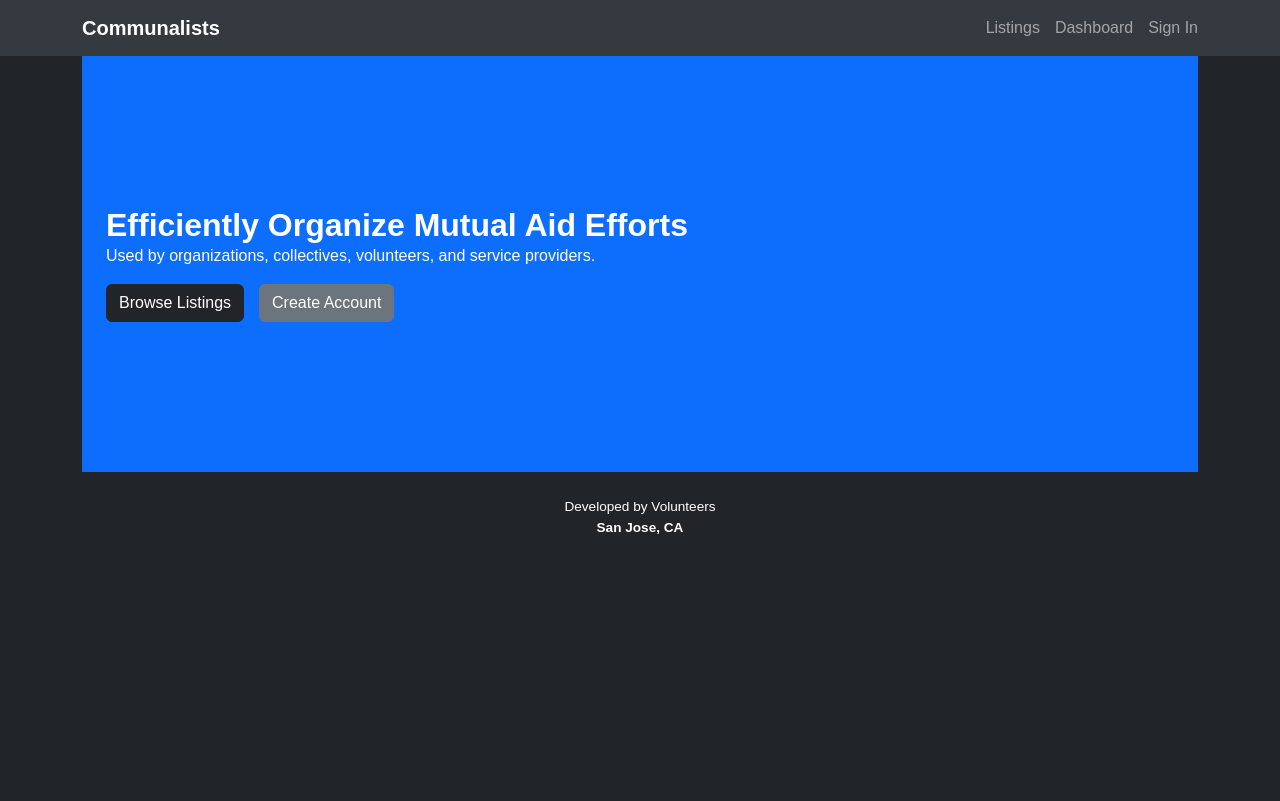
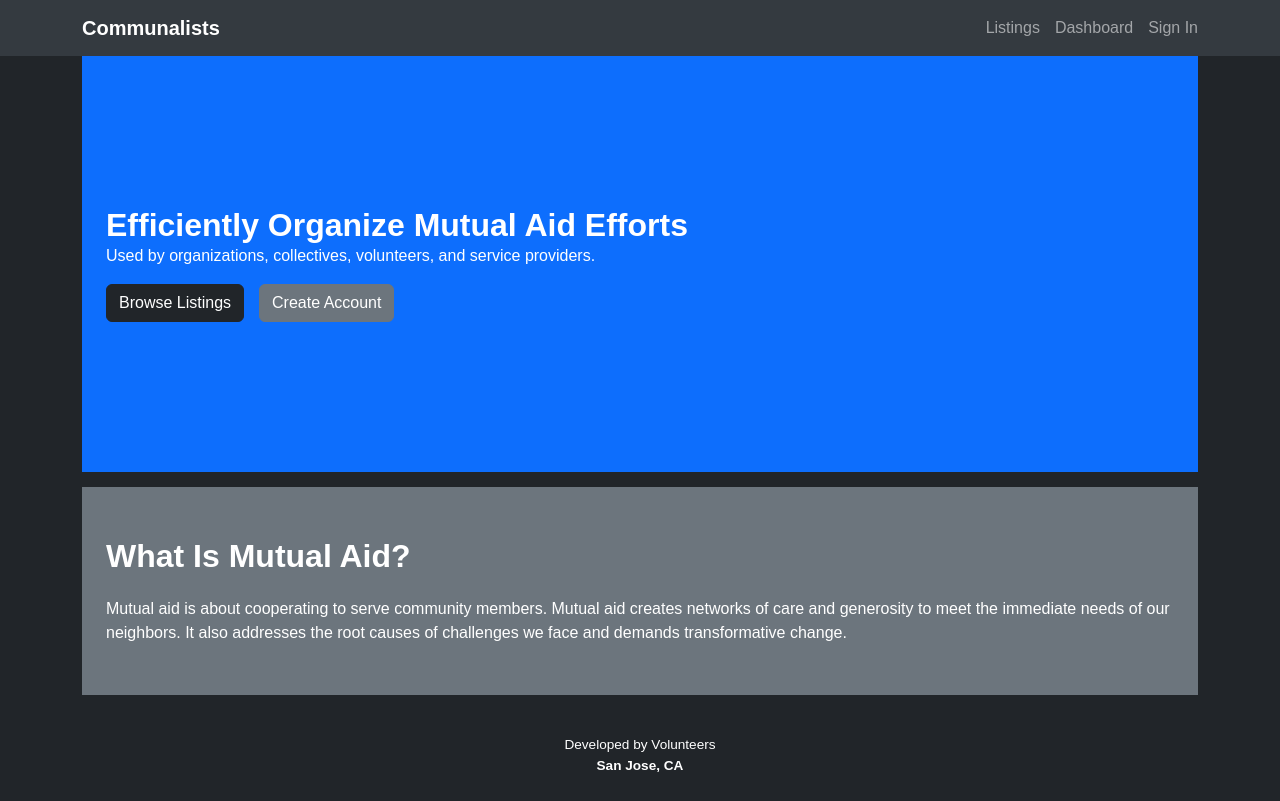
Before and after one commit to jadeallencook/communalists, a React app: page /dashboard/profile in a window 1280 px wide. Built offline with nearby package versions, Linux system fonts and the light colour scheme.

Commit message:
Added a about section to the home

```diff
--- /dev/null
+++ b/src/components/organisms/About/index.tsx
@@ -0,0 +1,27 @@
+import { Container, Row, Col, Button } from 'react-bootstrap';
+import styled, { StyledComponent } from 'styled-components';
+import style from './style';
+
+const About: StyledComponent = styled(({ className }) => {
+	return (
+		<Container fluid className={className}>
+			<Container>
+				<Row>
+					<Col>
+						<h1>What Is Mutual Aid?</h1>
+						<p>
+							Mutual aid is about cooperating to serve community
+							members. Mutual aid creates networks of care and
+							generosity to meet the immediate needs of our
+							neighbors. It also addresses the root causes of
+							challenges we face and demands transformative
+							change.
+						</p>
+					</Col>
+				</Row>
+			</Container>
+		</Container>
+	);
+})(style);
+
+export default About;
--- /dev/null
+++ b/src/components/organisms/About/style.ts
@@ -0,0 +1,19 @@
+const style = () => ({
+	margin: '15px 0px',
+	paddingTop: '50px',
+	paddingBottom: '50px',
+	backgroundColor: 'var(--bs-secondary)',
+	color: 'var(--white)',
+	h1: {
+		marginTop: '0px',
+		fontWeight: 'bold',
+	},
+	p: {
+		margin: '0px',
+	},
+	'button.btn-secondary': {
+		marginLeft: '15px',
+	},
+});
+
+export default style;
--- a/src/pages/Home.tsx
+++ b/src/pages/Home.tsx
@@ -1,9 +1,11 @@
 import Header from '../components/organisms/Header';
 import { Container } from 'react-bootstrap';
+import About from '../components/organisms/About';
 
 const Home = () => (
 	<Container>
 		<Header />
+		<About />
 	</Container>
 );
 
```
